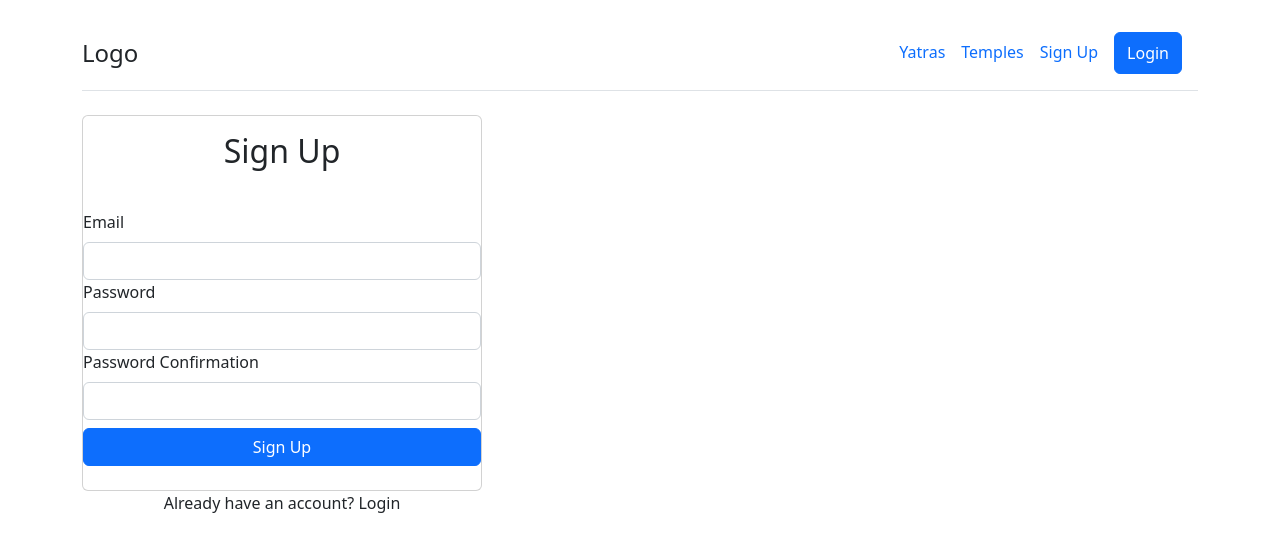
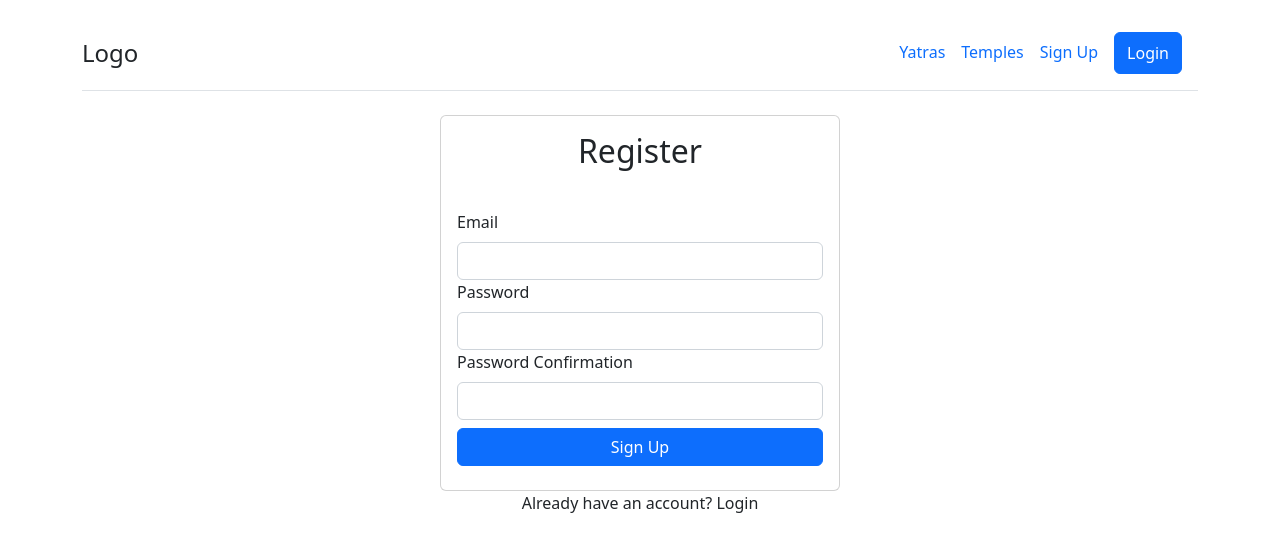
Before and after one commit to snambi/auth-app, a React (Create React App) app: page /signup in a window 1280 px wide. Shown: the top 552 px of the page. Built offline with nearby package versions, Linux system fonts and the light colour scheme.

Commit message:
formatted the register page

```diff
--- a/src/components/SignUp.js
+++ b/src/components/SignUp.js
@@ -1,5 +1,5 @@
 import React, { useRef, useState } from 'react'
-import { Card, Form, Button } from 'react-bootstrap'
+import { Card, Form, Button, Container } from 'react-bootstrap'
 
 const SignUp = () => {
     const emailRef = useRef();
@@ -12,10 +12,11 @@ const SignUp = () => {
     }
 
   return (
-    <div className="w-100" style={{maxWidth: "400px"}}>
-        <Card>
+    <Container className="d-flex flex-wrap justify-content-center"
+        >
+        <Card className="px-3" style={{minWidth: "400px"}}>
             <Card.Body>
-            <h2 className="text-center mb-4">Sign Up</h2>
+            <h2 className="text-center mb-4">Register</h2>
             </Card.Body>
             <Form>
                 <Form.Group id="email">
@@ -41,7 +42,7 @@ const SignUp = () => {
         <div className='w-100 text-center mt-10'>
             Already have an account? Login
         </div>
-    </div>
+    </Container>
   )
 }
 
```
